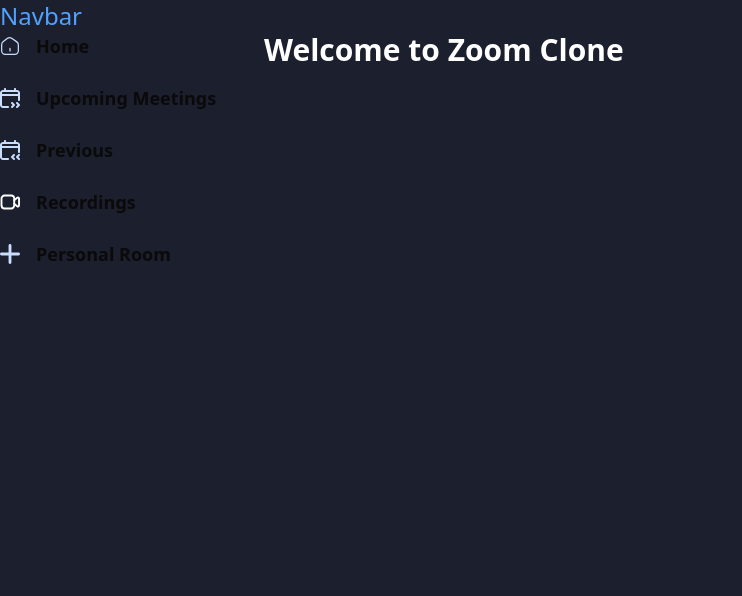
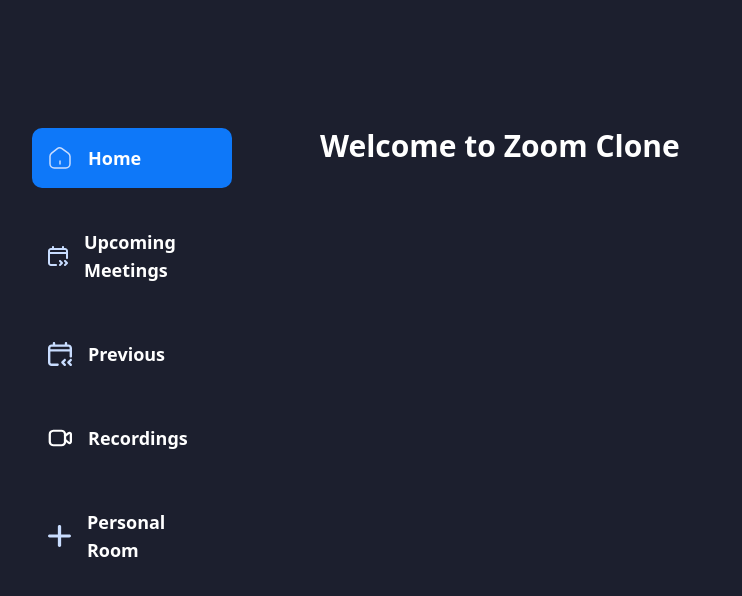
Before and after one commit to heyy-kartik/Video-conferencing-app, a Next.js app in the folder my-app/: page / in a window 1280 px wide. Shown: the top 596 px of the page, without its empty margins (0-742 px from the left). Built offline with nearby package versions, Linux system fonts and the light colour scheme.

Commit message:
refactor: clean up Navbar component and improve Sidebar layout; adjust styles and structure

```diff
--- a/my-app/src/app/globals.css
+++ b/my-app/src/app/globals.css
@@ -80,11 +80,7 @@
   --sidebar-border: oklch(0.922 0 0);
   --sidebar-ring: oklch(0.708 0 0);
 }
-* {
-  margin: 0;
-  padding: 0;
-  box-sizing: border-box;
-}
+
 
 /* ======== Stream CSS overrides ======== */
 .str-video__call-stats {
--- a/my-app/src/components/Navbar.tsx
+++ b/my-app/src/components/Navbar.tsx
@@ -1,7 +1,7 @@
 import React from "react";
 
 const Navbar = () => {
-  return <div className="text-2xl  pl-5 pt-4 text-blue-400">Navbar</div>;
+  return <div className="text-2xl  pl-5 pt-4 text-blue-400"></div>;
 };
 
 export default Navbar;
--- a/my-app/src/components/Sidebar.tsx
+++ b/my-app/src/components/Sidebar.tsx
@@ -1,48 +1,46 @@
 "use client";
-
-import React from "react";
-import { sidebarlinks } from "@/constants";
-import { usePathname } from "next/navigation";
 import Image from "next/image";
 import Link from "next/link";
+import { usePathname } from "next/navigation";
+
+import { sidebarlinks } from "@/constants";
 import { cn } from "@/lib/utils";
 
 const Sidebar = () => {
   const pathname = usePathname();
+
   return (
-    <React.Fragment>
-      <section className="sticky left-0 top-0 flex h-screen w-fit flex-col justify-between bg-dark-1 p-6  bg-(--dark-1) pt-28 max-sm:hidden lg:w-66">
-        <div className=" flex flex-1 flex-col gap-6">
-          {sidebarlinks.map((link) => {
+    <section className="sticky flex  h-screen w-fit flex-col justify-between bg-(--dark-1) p-6 pt-28 pb-8 text-white max-sm:hidden lg:w-66">
+      <div className="flex flex-1 flex-col gap-6 px-2">
+        {sidebarlinks.map((item) => {
           const isActive =
-              pathname === link.route || pathname.startsWith(`${link.route}/`);
+            pathname === item.route || pathname.startsWith(`${item.route}/`);
 
           return (
             <Link
-                href={link.route}
-                key={link.label}
+              href={item.route}
+              key={item.label}
               className={cn(
                 "flex gap-4 items-center p-4 rounded-lg justify-start",
                 {
-                    "bg-blue-1": isActive,
+                  "bg-(--blue-1)": isActive,
                 },
               )}
             >
               <Image
-                  src={link.imgurl}
-                  alt={link.label}
-                  width={20}
-                  height={20}
+                src={item.imgurl}
+                alt={item.label}
+                width={24}
+                height={24}
               />
               <p className="text-lg font-semibold max-lg:hidden">
-                  {link.label}
+                {item.label}
               </p>
             </Link>
           );
         })}
       </div>
     </section>
-    </React.Fragment>
   );
 };
 
```
Lines whose indentation alone changed are shown as unchanged.
